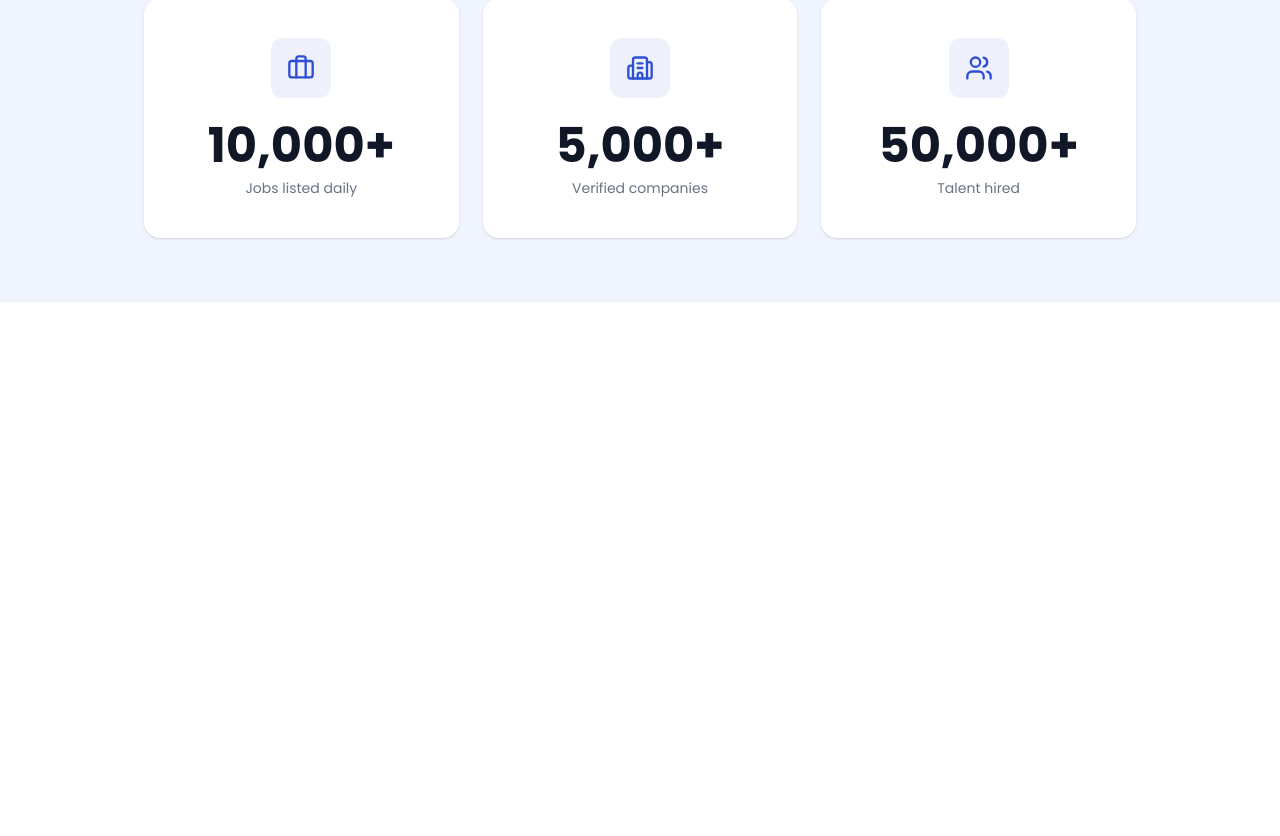
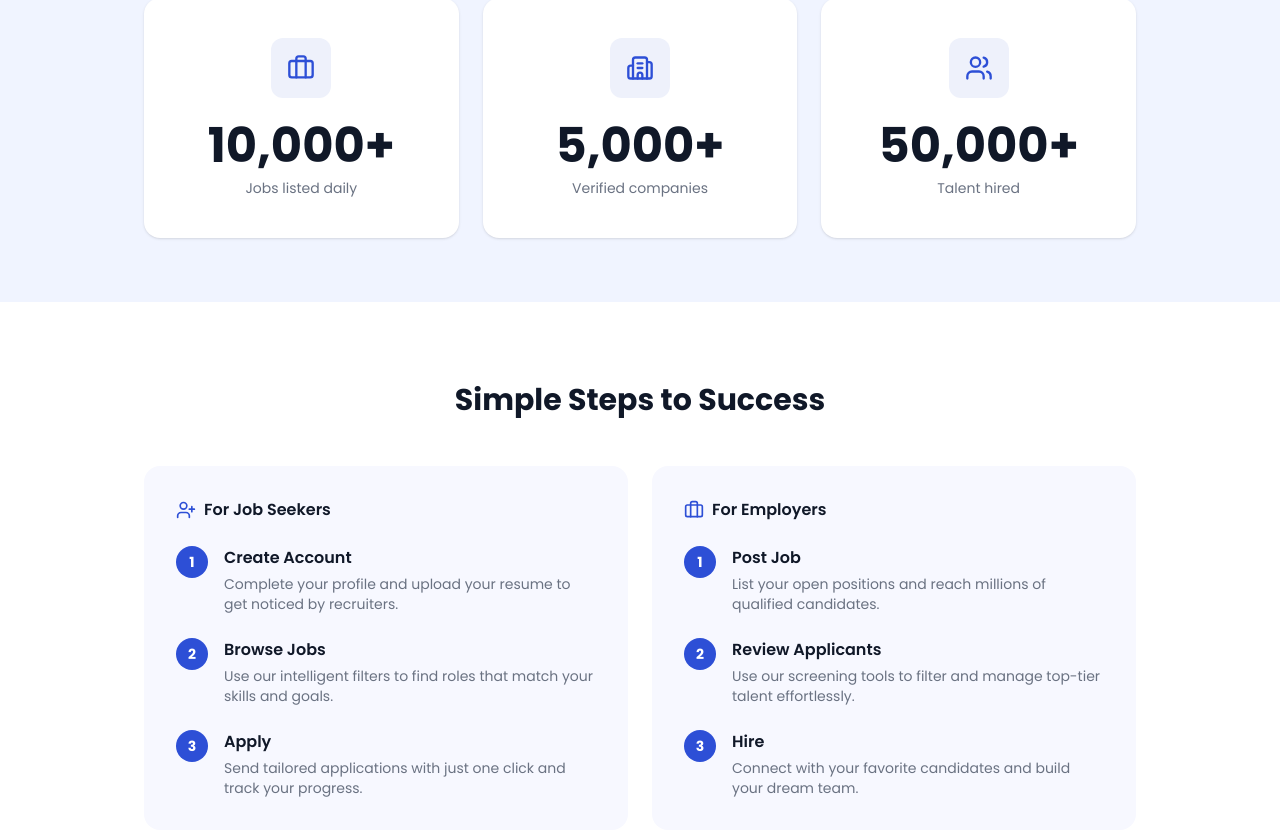
Before and after one commit to hammadgul-dev/hiresync, a Next.js app: page / in a window 1280 px wide. Shown: the part 887-1723 px from the top of the page. Before the commit the page ends 1189 px from the top, so only its background shows below. Built offline with nearby package versions, Linux system fonts and the light colour scheme.

Commit message:
add steps section with jobseeker and employers steps

```diff
--- a/src/app/page.tsx
+++ b/src/app/page.tsx
@@ -1,6 +1,7 @@
 import HeroSection from "@/components/HeroSection"
 import TrustedCompanies from "@/components/TrustedCompanies"
 import StatsSection from "@/components/StatsSection"
+import StepsSection from "@/components/StepsSection"
 
 export default function Home() {
   return (
@@ -8,6 +9,7 @@ export default function Home() {
       <HeroSection />
       <TrustedCompanies />
       <StatsSection />
+      <StepsSection />
     </main>
   )
 }
--- /dev/null
+++ b/src/components/StepsSection.tsx
@@ -0,0 +1,90 @@
+import {
+  UserPlus,
+  Search,
+  Send,
+  Briefcase,
+  ClipboardList,
+  Users,
+} from "lucide-react"
+
+const seekerSteps = [
+  {
+    icon: UserPlus,
+    title: "Create Account",
+    desc: "Complete your profile and upload your resume to get noticed by recruiters.",
+  },
+  {
+    icon: Search,
+    title: "Browse Jobs",
+    desc: "Use our intelligent filters to find roles that match your skills and goals.",
+  },
+  {
+    icon: Send,
+    title: "Apply",
+    desc: "Send tailored applications with just one click and track your progress.",
+  },
+]
+
+const employerSteps = [
+  {
+    icon: Briefcase,
+    title: "Post Job",
+    desc: "List your open positions and reach millions of qualified candidates.",
+  },
+  {
+    icon: ClipboardList,
+    title: "Review Applicants",
+    desc: "Use our screening tools to filter and manage top-tier talent effortlessly.",
+  },
+  {
+    icon: Users,
+    title: "Hire",
+    desc: "Connect with your favorite candidates and build your dream team.",
+  },
+]
+
+function StepList({steps}: {steps: typeof seekerSteps}) {
+  return (
+    <ul className="space-y-6">
+      {steps.map((step, i) => (
+        <li key={step.title} className="flex items-start gap-4">
+          <span className="w-8 h-8 rounded-full bg-[#2d4fd6] text-white text-sm font-bold flex items-center justify-center shrink-0">
+            {i + 1}
+          </span>
+          <div>
+            <p className="font-semibold text-gray-900">{step.title}</p>
+            <p className="text-sm text-gray-500 mt-1">{step.desc}</p>
+          </div>
+        </li>
+      ))}
+    </ul>
+  )
+}
+
+export default function StepsSection() {
+  return (
+    <section className="py-20 bg-white">
+      <div className="max-w-5xl mx-auto px-4">
+        <h2 className="text-3xl font-bold text-center text-gray-900 mb-12">
+          Simple Steps to Success
+        </h2>
+        <div className="grid grid-cols-1 md:grid-cols-2 gap-6">
+          <div className="bg-[#f7f8ff] rounded-2xl p-8">
+            <div className="flex items-center gap-2 mb-6">
+              <UserPlus className="w-5 h-5 text-[#2d4fd6]" />
+              <h3 className="font-semibold text-gray-900">For Job Seekers</h3>
+            </div>
+            <StepList steps={seekerSteps} />
+          </div>
+          <div className="bg-[#f7f8ff] rounded-2xl p-8">
+            <div className="flex items-center gap-2 mb-6">
+              <Briefcase className="w-5 h-5 text-[#2d4fd6]" />
+              <h3 className="font-semibold text-gray-900">For Employers</h3>
+            </div>
+            <StepList steps={employerSteps} />
+          </div>
+        </div>
+      </div>
+    </section>
+  )
+}
```
